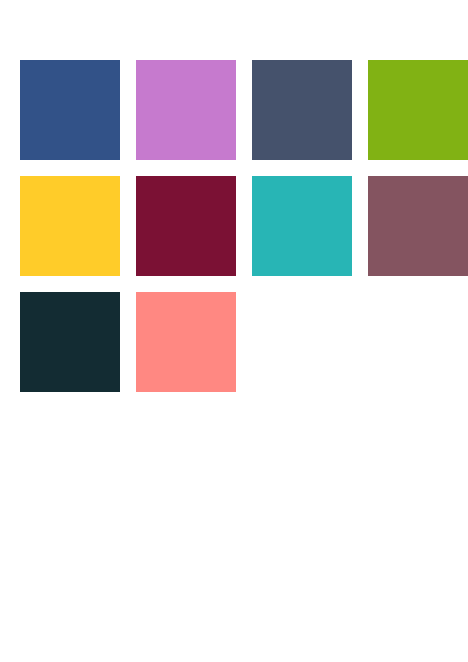
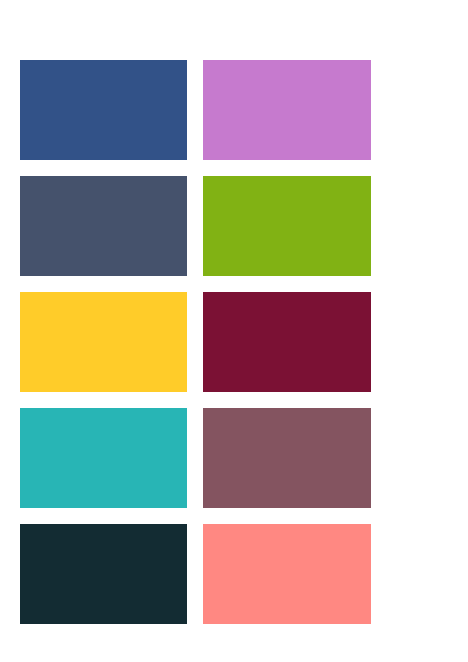
Before and after one commit to udofiasuquo/erp_layout, a plain HTML site: page index.html in a window 390 px wide. Shown: the part 190-852 px from the top of the page, 468 px wide, since content can reach past the window. Drawn offline with Linux system fonts and the light colour scheme.

Commit message:
Add grid template for mobile

```diff
--- a/main.css
+++ b/main.css
@@ -60,6 +60,7 @@
 
 @media (max-width: 600px) {
     .wrapper {
+        grid-template-columns: repeat(2, 1fr);
         width: 90%;
         /* margin: 100px 30px; */
 }
```
